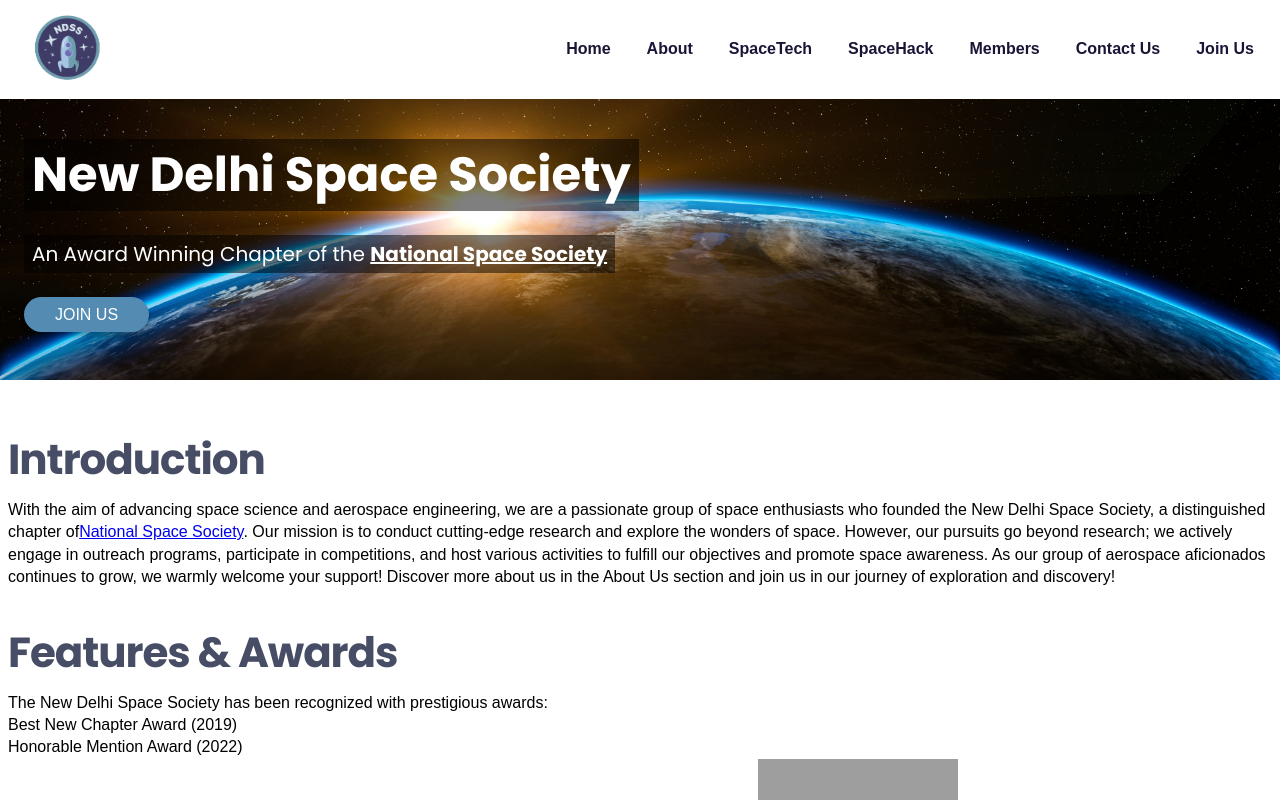
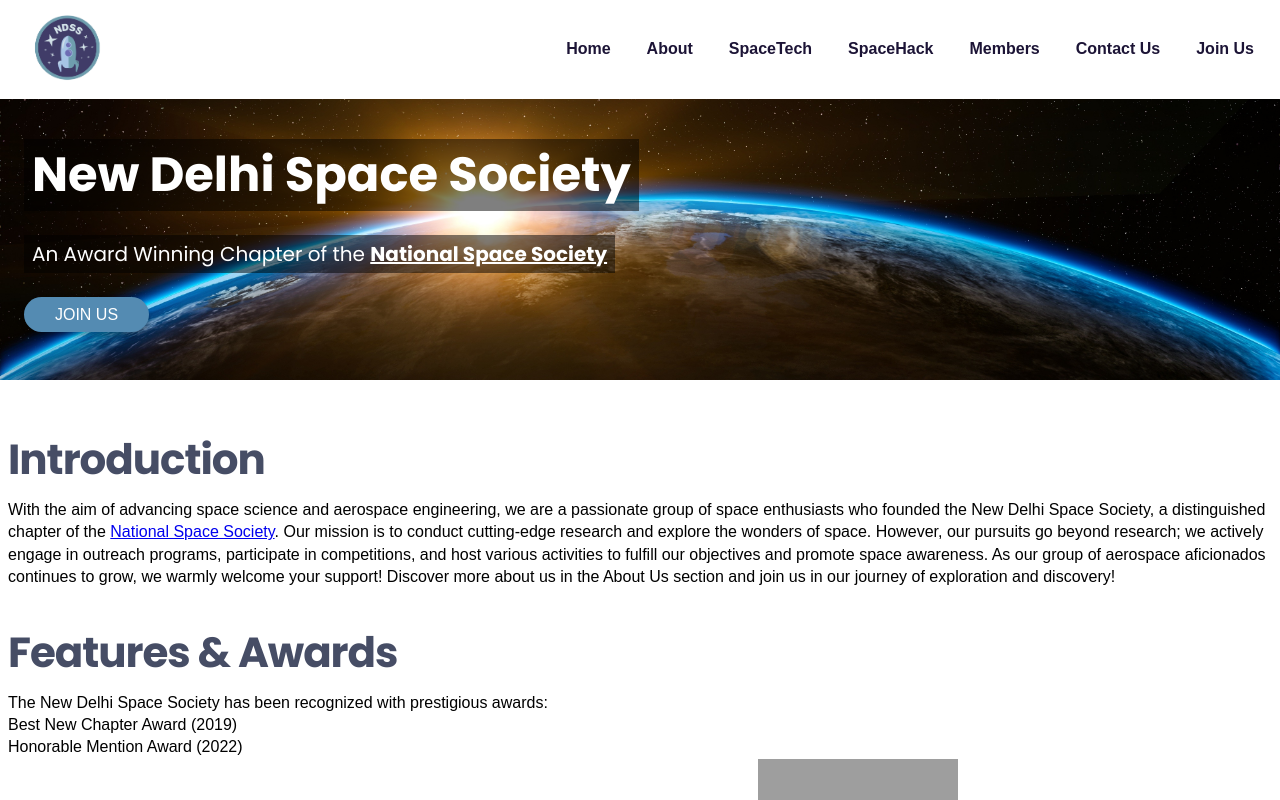
Before and after one commit to New-Delhi-Space-Society/new-delhi-space-society.github.io, a Next.js app: page / in a window 1280 px wide. Shown: the top 800 px of the page. Built offline with nearby package versions, Linux system fonts and the light colour scheme; grey boxes are pictures that could not be loaded.

Commit message:
Update Contents.tsx

```diff
--- a/components/index/Contents.tsx
+++ b/components/index/Contents.tsx
@@ -7,7 +7,7 @@
 export default function Contents() {
   const introductionContent = (
     <>
-      With the aim of advancing space science and aerospace engineering, we are a passionate group of space enthusiasts who founded the New Delhi Space Society, a distinguished chapter of
+      With the aim of advancing space science and aerospace engineering, we are a passionate group of space enthusiasts who founded the New Delhi Space Society, a distinguished chapter of the{" "}
       <a href={nssUrl} target="_blank" rel="noopener noreferrer">
 
          National Space Society
```
